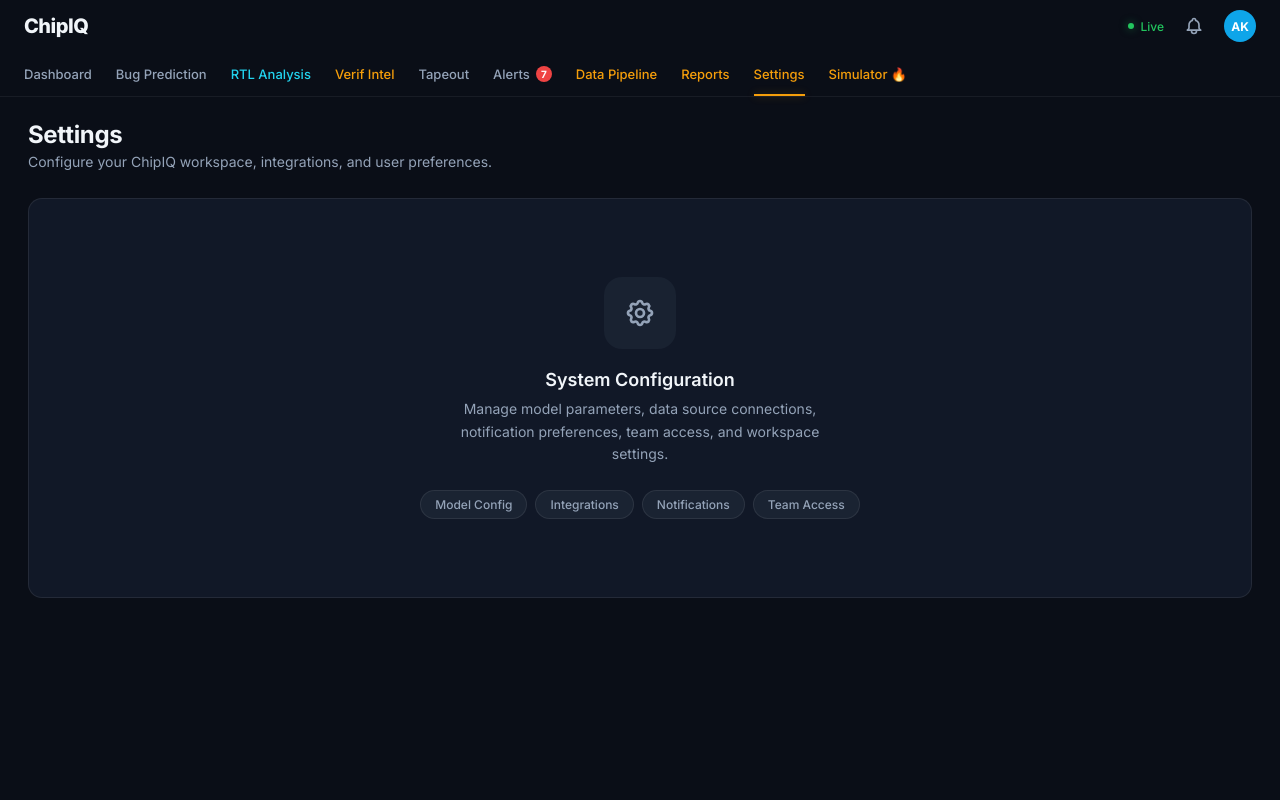
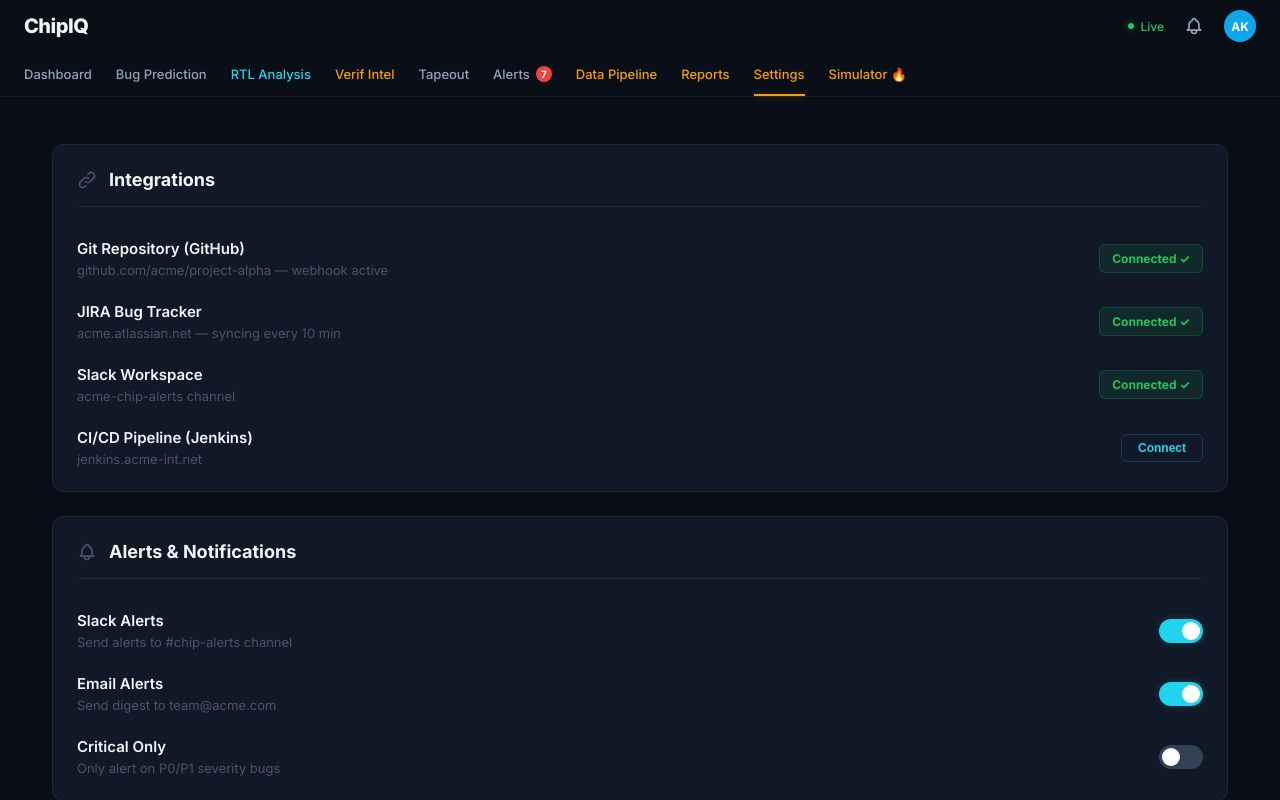
Before and after one commit to charulekha-06/ChipIQ, a React (Vite) app: page /settings in a window 1280 px wide. Built offline with nearby package versions, Linux system fonts and the light colour scheme.

Commit message:
Implement full Settings page with integrations and configurations

```diff
--- /dev/null
+++ b/src/pages/Settings.css
@@ -0,0 +1,214 @@
+.settings-page {
+  padding: 24px;
+  display: flex;
+  flex-direction: column;
+  gap: 24px;
+  animation: fadeIn 0.4s ease-out;
+}
+
+.settings-section {
+  background: var(--bg-card);
+  padding: 24px;
+  border-radius: 12px;
+  border: 1px solid var(--border);
+}
+
+.settings-header {
+  display: flex;
+  align-items: center;
+  gap: 12px;
+  margin-bottom: 32px;
+  padding-bottom: 16px;
+  border-bottom: 1px solid var(--border);
+}
+
+.settings-header h3 {
+  font-size: 18px;
+  font-weight: 700;
+  color: var(--text-primary);
+}
+
+.settings-header svg {
+  color: var(--text-dim);
+  font-size: 20px;
+}
+
+/* Common List Styles */
+.settings-list {
+  display: flex;
+  flex-direction: column;
+  gap: 24px;
+}
+
+.settings-item {
+  display: flex;
+  justify-content: space-between;
+  align-items: center;
+}
+
+.settings-item-info h4 {
+  font-size: 15px;
+  font-weight: 600;
+  color: var(--text-primary);
+  margin-bottom: 4px;
+}
+
+.settings-item-info p {
+  font-size: 13px;
+  color: var(--text-dim);
+}
+
+/* Integrations */
+.status-badge {
+  padding: 6px 12px;
+  border-radius: 6px;
+  font-size: 12px;
+  font-weight: 700;
+}
+
+.status-badge.connected {
+  background: rgba(34, 197, 94, 0.1);
+  color: #22c55e;
+  border: 1px solid rgba(34, 197, 94, 0.2);
+}
+
+.btn-connect {
+  background: none;
+  border: 1px solid var(--cyan-glow);
+  color: var(--cyan);
+  padding: 6px 16px;
+  border-radius: 6px;
+  font-size: 12px;
+  font-weight: 700;
+  cursor: pointer;
+  transition: all 0.2s;
+}
+
+.btn-connect:hover {
+  background: rgba(34, 211, 238, 0.05);
+  box-shadow: 0 0 8px var(--cyan-glow);
+}
+
+/* Toggles */
+.toggle-switch {
+  position: relative;
+  display: inline-block;
+  width: 44px;
+  height: 24px;
+}
+
+.toggle-switch input {
+  opacity: 0;
+  width: 0;
+  height: 0;
+}
+
+.slider {
+  position: absolute;
+  cursor: pointer;
+  top: 0;
+  left: 0;
+  right: 0;
+  bottom: 0;
+  background-color: #334155;
+  transition: .4s;
+  border-radius: 24px;
+}
+
+.slider:before {
+  position: absolute;
+  content: "";
+  height: 18px;
+  width: 18px;
+  left: 3px;
+  bottom: 3px;
+  background-color: white;
+  transition: .4s;
+  border-radius: 50%;
+}
+
+input:checked + .slider {
+  background-color: var(--cyan);
+  box-shadow: 0 0 8px var(--cyan-glow);
+}
+
+input:checked + .slider:before {
+  transform: translateX(20px);
+}
+
+/* AI Model Settings */
+.segmented-control {
+  display: flex;
+  background: rgba(255, 255, 255, 0.03);
+  padding: 4px;
+  border-radius: 8px;
+  border: 1px solid var(--border);
+}
+
+.segment-btn {
+  background: none;
+  border: none;
+  color: var(--text-dim);
+  padding: 6px 16px;
+  font-size: 12px;
+  font-weight: 600;
+  cursor: pointer;
+  border-radius: 6px;
+  transition: all 0.2s;
+}
+
+.segment-btn.active {
+  background: var(--cyan);
+  color: #000;
+  box-shadow: 0 0 8px var(--cyan-glow);
+}
+
+.threshold-val {
+  color: var(--cyan);
+  font-weight: 700;
+  font-size: 14px;
+}
+
+/* Account */
+.account-val {
+  font-size: 14px;
+  color: var(--text-secondary);
+}
+
+.project-select {
+  background: rgba(255, 255, 255, 0.03);
+  border: 1px solid var(--border);
+  color: var(--text-primary);
+  padding: 6px 12px;
+  border-radius: 6px;
+  font-size: 13px;
+  outline: none;
+  cursor: pointer;
+}
+
+/* Footer */
+.settings-footer {
+  margin-top: 8px;
+}
+
+.btn-save {
+  background: none;
+  border: 1.5px solid var(--cyan);
+  color: var(--cyan);
+  padding: 12px 32px;
+  border-radius: 8px;
+  font-size: 14px;
+  font-weight: 700;
+  cursor: pointer;
+  transition: all 0.2s;
+}
+
+.btn-save:hover {
+  background: rgba(34, 211, 238, 0.1);
+  box-shadow: 0 0 15px var(--cyan-glow);
+}
+
+@keyframes fadeIn {
+  from { opacity: 0; transform: translateY(10px); }
+  to { opacity: 1; transform: translateY(0); }
+}
--- a/src/pages/Settings.jsx
+++ b/src/pages/Settings.jsx
@@ -1,25 +1,174 @@
-import { HiOutlineCog } from 'react-icons/hi';
-import './Page.css';
+import { useState } from 'react';
+import {
+  HiOutlineLink,
+  HiOutlineBell,
+  HiOutlineChip,
+  HiOutlineUser,
+  HiOutlineCheckCircle
+} from 'react-icons/hi';
+import './Settings.css';
 
 export default function Settings() {
+  const [model, setModel] = useState('ARIMA');
+  const [slackAlerts, setSlackAlerts] = useState(true);
+  const [emailAlerts, setEmailAlerts] = useState(true);
+  const [criticalOnly, setCriticalOnly] = useState(false);
+  const [autoRetrain, setAutoRetrain] = useState(true);
+
   return (
-    <div className="page">
-      <div className="page-header">
-        <h2>Settings</h2>
-        <p>Configure your ChipIQ workspace, integrations, and user preferences.</p>
+    <div className="settings-page">
+      {/* Integrations */}
+      <div className="settings-section">
+        <div className="settings-header">
+          <HiOutlineLink />
+          <h3>Integrations</h3>
+        </div>
+        <div className="settings-list">
+          <div className="settings-item">
+            <div className="settings-item-info">
+              <h4>Git Repository (GitHub)</h4>
+              <p>github.com/acme/project-alpha — webhook active</p>
+            </div>
+            <div className="status-badge connected">Connected ✓</div>
+          </div>
+          <div className="settings-item">
+            <div className="settings-item-info">
+              <h4>JIRA Bug Tracker</h4>
+              <p>acme.atlassian.net — syncing every 10 min</p>
+            </div>
+            <div className="status-badge connected">Connected ✓</div>
+          </div>
+          <div className="settings-item">
+            <div className="settings-item-info">
+              <h4>Slack Workspace</h4>
+              <p>acme-chip-alerts channel</p>
+            </div>
+            <div className="status-badge connected">Connected ✓</div>
+          </div>
+          <div className="settings-item">
+            <div className="settings-item-info">
+              <h4>CI/CD Pipeline (Jenkins)</h4>
+              <p>jenkins.acme-int.net</p>
+            </div>
+            <button className="btn-connect">Connect</button>
+          </div>
+        </div>
       </div>
-      <div className="page-placeholder">
-        <div className="page-placeholder-icon gray">
-          <HiOutlineCog />
+
+      {/* Alerts & Notifications */}
+      <div className="settings-section">
+        <div className="settings-header">
+          <HiOutlineBell />
+          <h3>Alerts & Notifications</h3>
         </div>
-        <h3>System Configuration</h3>
-        <p>Manage model parameters, data source connections, notification preferences, team access, and workspace settings.</p>
-        <div className="feature-chips">
-          <span className="feature-chip">Model Config</span>
-          <span className="feature-chip">Integrations</span>
-          <span className="feature-chip">Notifications</span>
-          <span className="feature-chip">Team Access</span>
+        <div className="settings-list">
+          <div className="settings-item">
+            <div className="settings-item-info">
+              <h4>Slack Alerts</h4>
+              <p>Send alerts to #chip-alerts channel</p>
+            </div>
+            <label className="toggle-switch">
+              <input type="checkbox" checked={slackAlerts} onChange={() => setSlackAlerts(!slackAlerts)} />
+              <span className="slider"></span>
+            </label>
+          </div>
+          <div className="settings-item">
+            <div className="settings-item-info">
+              <h4>Email Alerts</h4>
+              <p>Send digest to team@acme.com</p>
+            </div>
+            <label className="toggle-switch">
+              <input type="checkbox" checked={emailAlerts} onChange={() => setEmailAlerts(!emailAlerts)} />
+              <span className="slider"></span>
+            </label>
+          </div>
+          <div className="settings-item">
+            <div className="settings-item-info">
+              <h4>Critical Only</h4>
+              <p>Only alert on P0/P1 severity bugs</p>
+            </div>
+            <label className="toggle-switch">
+              <input type="checkbox" checked={criticalOnly} onChange={() => setCriticalOnly(!criticalOnly)} />
+              <span className="slider"></span>
+            </label>
+          </div>
         </div>
+      </div>
+
+      {/* AI Model Settings */}
+      <div className="settings-section">
+        <div className="settings-header">
+          <HiOutlineChip />
+          <h3>AI Model Settings</h3>
+        </div>
+        <div className="settings-list">
+          <div className="settings-item">
+            <div className="settings-item-info">
+              <h4>Default Forecast Model</h4>
+              <p>Used for bug prediction charts</p>
+            </div>
+            <div className="segmented-control">
+              {['ARIMA', 'LSTM', 'Prophet'].map(m => (
+                <button
+                  key={m}
+                  className={`segment-btn ${model === m ? 'active' : ''}`}
+                  onClick={() => setModel(m)}
+                >
+                  {m}
+                </button>
+              ))}
+            </div>
+          </div>
+          <div className="settings-item">
+            <div className="settings-item-info">
+              <h4>Auto-Retrain Model</h4>
+              <p>Retrain weekly on latest data</p>
+            </div>
+            <label className="toggle-switch">
+              <input type="checkbox" checked={autoRetrain} onChange={() => setAutoRetrain(!autoRetrain)} />
+              <span className="slider"></span>
+            </label>
+          </div>
+          <div className="settings-item">
+            <div className="settings-item-info">
+              <h4>Confidence Threshold</h4>
+              <p>Minimum confidence to show predictions</p>
+            </div>
+            <span className="threshold-val">75%</span>
+          </div>
+        </div>
+      </div>
+
+      {/* Account */}
+      <div className="settings-section">
+        <div className="settings-header">
+          <HiOutlineUser />
+          <h3>Account</h3>
+        </div>
+        <div className="settings-list">
+          <div className="settings-item">
+            <div className="settings-item-info">
+              <h4>User</h4>
+              <p>Logged in as AK</p>
+            </div>
+            <span className="account-val">AK · Admin</span>
+          </div>
+          <div className="settings-item">
+            <div className="settings-item-info">
+              <h4>Project</h4>
+              <p>Currently active chip project</p>
+            </div>
+            <select className="project-select">
+              <option>Project Alpha v2.1</option>
+              <option>Project Beta v1.0</option>
+              <option>Legacy Core v4.5</option>
+            </select>
+          </div>
+        </div>
+      </div>
+
+      <div className="settings-footer">
+        <button className="btn-save">Save Settings</button>
       </div>
     </div>
   );
```
